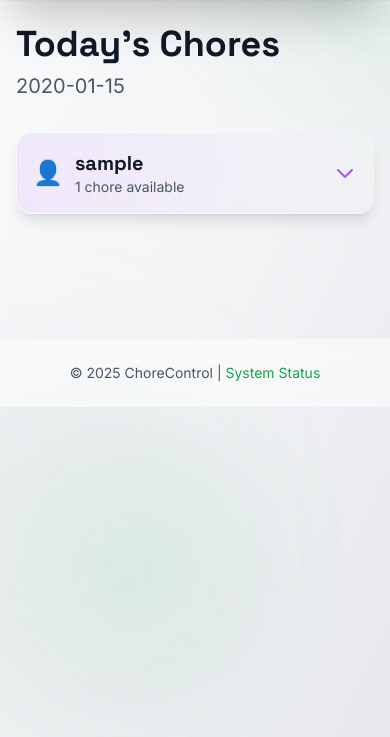
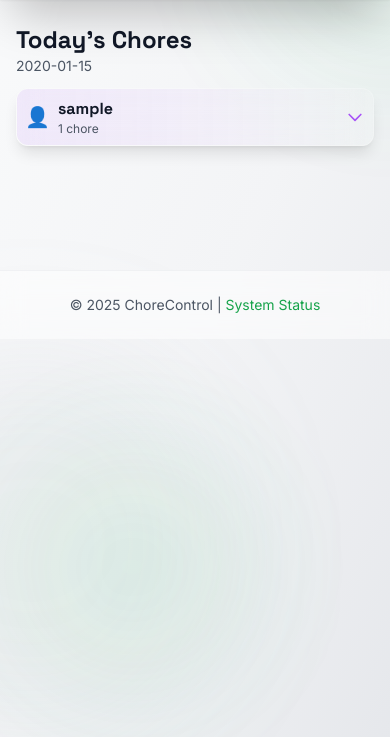
Before and after one commit to shaunadam/chorecontrol, a Flask app: template chorecontrol/templates/today.html in a window 390 px wide. Shown: the part 69-806 px from the top of the page. Run offline with Flask 3, Linux system fonts and the light colour scheme; the template is opened without the code that fills it: most values are stand-ins (such as "Sample title", 1, 10 or a date in 2020); some libraries are stand-ins or nearby versions.

Commit message:
Updated spacing

```diff
--- a/chorecontrol/config.yaml
+++ b/chorecontrol/config.yaml
@@ -5,9 +5,9 @@ description: Home Assistant chore management system with kids, parents, points,
 url: https://github.com/shaunadam/chorecontrol
 arch:
   - amd64
-  - aarch64
-  - armv7
-  - armhf
+  # - aarch64
+  # - armv7
+  # - armhf
 startup: application
 boot: auto
 init: false
--- a/chorecontrol/templates/base.html
+++ b/chorecontrol/templates/base.html
@@ -80,15 +80,22 @@
     </div>
 
     <!-- Frosted Glass Header -->
-    <header class="sticky top-0 z-50 bg-white/80 dark:bg-gray-900/80 backdrop-blur-xl border-b border-gray-200/50 dark:border-gray-700/50 shadow-sm">
+    <header id="main-header" class="sticky top-0 z-50 bg-white/80 dark:bg-gray-900/80 backdrop-blur-xl border-b border-gray-200/50 dark:border-gray-700/50 shadow-sm transition-all duration-300">
         <div class="max-w-7xl mx-auto px-4 sm:px-6 lg:px-8">
             <!-- Header Top: Logo & User Info -->
-            <div class="flex justify-between items-center py-4">
-                <h1 class="font-display text-3xl font-bold">
-                    <a href="{{ url_for('ui.dashboard') }}" class="bg-gradient-to-r from-green-600 to-green-500 dark:from-green-500 dark:to-green-400 bg-clip-text text-transparent hover:from-green-500 hover:to-green-400 dark:hover:from-green-400 dark:hover:to-green-300 transition-all duration-300">
-                      ChoreControl
-                    </a>
-                </h1>
+            <div id="header-top" class="flex justify-between items-center py-4 transition-all duration-300">
+                <div class="flex items-center gap-2">
+                    <button id="header-collapse-toggle" onclick="toggleHeader()" class="p-1.5 rounded-lg hover:bg-white/20 dark:hover:bg-white/10 transition-all lg:block hidden" aria-label="Toggle header">
+                        <svg id="header-collapse-icon" class="w-4 h-4 transition-transform duration-300" fill="none" stroke="currentColor" viewBox="0 0 24 24">
+                            <path stroke-linecap="round" stroke-linejoin="round" stroke-width="2" d="M5 15l7-7 7 7"></path>
+                        </svg>
+                    </button>
+                    <h1 id="header-title" class="font-display text-3xl font-bold transition-all duration-300">
+                        <a href="{{ url_for('ui.dashboard') }}" class="bg-gradient-to-r from-green-600 to-green-500 dark:from-green-500 dark:to-green-400 bg-clip-text text-transparent hover:from-green-500 hover:to-green-400 dark:hover:from-green-400 dark:hover:to-green-300 transition-all duration-300">
+                          ChoreControl
+                        </a>
+                    </h1>
+                </div>
 
                 {% if current_user %}
                 <div class="flex items-center gap-2 sm:gap-3">
@@ -264,13 +271,13 @@
             <!-- Overflow Menu (slide-up drawer) for Parent users -->
             <div id="mobile-overflow-menu" class="lg:hidden fixed inset-0 z-50 hidden">
               <div class="absolute inset-0 bg-black/40 backdrop-blur-sm" onclick="closeMobileMenu()"></div>
-              <div class="mobile-drawer absolute bottom-0 left-0 right-0 bg-white/95 dark:bg-gray-900/95 backdrop-blur-xl rounded-t-3xl border-t border-gray-200/50 dark:border-gray-700/50 shadow-2xl pb-safe">
+              <div class="mobile-drawer absolute bottom-0 left-0 right-0 bg-white/95 dark:bg-gray-900/95 backdrop-blur-xl rounded-t-3xl border-t border-gray-200/50 dark:border-gray-700/50 shadow-2xl pb-safe max-h-[70vh] overflow-y-auto">
                 <div class="p-6">
                   <div class="flex justify-between items-center mb-4">
                     <h3 class="font-display text-xl font-bold">More Options</h3>
                     <button onclick="closeMobileMenu()" class="p-2 rounded-lg hover:bg-gray-100 dark:hover:bg-gray-800">✕</button>
                   </div>
-                  <div class="grid grid-cols-3 gap-4">
+                  <div class="grid grid-cols-3 gap-3">
                     <a href="{{ url_for('ui.dashboard') }}" class="overflow-menu-item {% if request.endpoint == 'ui.dashboard' %}bg-green-500/10{% endif %}">
                       <span class="text-3xl">📊</span>
                       <span class="text-xs font-medium">Dashboard</span>
@@ -415,6 +422,40 @@
                 transition: transform 0.1s ease;
             }
         }
+
+        /* Header collapse states */
+        #main-header.collapsed #header-top {
+            padding-top: 0.5rem;
+            padding-bottom: 0.5rem;
+        }
+
+        #main-header.collapsed #header-title {
+            font-size: 1.25rem;
+        }
+
+        #main-header.collapsed #header-collapse-icon {
+            transform: rotate(180deg);
+        }
+
+        #main-header.collapsed nav {
+            display: none;
+        }
     </style>
+
+    <script>
+        function toggleHeader() {
+            const header = document.getElementById('main-header');
+            const isCollapsed = header.classList.toggle('collapsed');
+            localStorage.setItem('headerCollapsed', isCollapsed ? 'true' : 'false');
+        }
+
+        // Restore header state on page load
+        document.addEventListener('DOMContentLoaded', function() {
+            const isCollapsed = localStorage.getItem('headerCollapsed') === 'true';
+            if (isCollapsed) {
+                document.getElementById('main-header').classList.add('collapsed');
+            }
+        });
+    </script>
 </body>
 </html>
--- a/chorecontrol/templates/today.html
+++ b/chorecontrol/templates/today.html
@@ -61,12 +61,12 @@
 {% endblock %}
 
 {% block content %}
-<!-- Page Header -->
-<div class="mb-8">
-    <h1 class="font-display text-4xl md:text-5xl font-bold text-gray-900 dark:text-white">
+<!-- Page Header - Compact -->
+<div class="mb-3">
+    <h1 class="font-display text-2xl font-bold text-gray-900 dark:text-white">
         Today's Chores
     </h1>
-    <p class="mt-2 text-xl text-gray-600 dark:text-gray-400">
+    <p class="text-sm text-gray-600 dark:text-gray-400">
         {{ today.strftime('%A, %B %d, %Y') }}
     </p>
 </div>
@@ -85,23 +85,23 @@
 {% else %}
 
 <!-- Kid Sections -->
-<div class="space-y-4">
+<div class="space-y-2">
     {% for kid_data in kids_data %}
-    <div class="bg-white/10 dark:bg-white/5 backdrop-blur-md border border-white/20 dark:border-white/10 rounded-2xl shadow-lg overflow-hidden">
+    <div class="bg-white/10 dark:bg-white/5 backdrop-blur-md border border-white/20 dark:border-white/10 rounded-xl shadow-lg overflow-hidden">
         <!-- Kid Header -->
-        <div class="accordion-header p-4 flex items-center justify-between bg-gradient-to-r from-purple-500/10 to-transparent" onclick="toggleAccordion(this)">
-            <div class="flex items-center gap-3">
-                <span class="text-2xl">👤</span>
+        <div class="accordion-header p-2 flex items-center justify-between bg-gradient-to-r from-purple-500/10 to-transparent" onclick="toggleAccordion(this)">
+            <div class="flex items-center gap-2">
+                <span class="text-xl">👤</span>
                 <div>
-                    <h2 class="font-display text-xl font-bold text-gray-900 dark:text-white">
+                    <h2 class="font-display text-base font-bold text-gray-900 dark:text-white">
                         {{ kid_data.kid.username }}
                     </h2>
-                    <p class="text-sm text-gray-600 dark:text-gray-400">
-                        {{ kid_data.total_count }} chore{{ 's' if kid_data.total_count != 1 else '' }} available
+                    <p class="text-xs text-gray-600 dark:text-gray-400">
+                        {{ kid_data.total_count }} chore{{ 's' if kid_data.total_count != 1 else '' }}
                     </p>
                 </div>
             </div>
-            <svg class="accordion-icon {% if kid_data.should_expand %}rotated{% endif %} w-6 h-6 text-purple-500" fill="none" stroke="currentColor" viewBox="0 0 24 24">
+            <svg class="accordion-icon {% if kid_data.should_expand %}rotated{% endif %} w-5 h-5 text-purple-500" fill="none" stroke="currentColor" viewBox="0 0 24 24">
                 <path stroke-linecap="round" stroke-linejoin="round" stroke-width="2" d="M19 9l-7 7-7-7"></path>
             </svg>
         </div>
@@ -112,165 +112,117 @@
 
                 {# Late Chores #}
                 {% for chore_data in kid_data.chores.late %}
-                <div class="p-4 flex flex-col md:flex-row md:items-center justify-between gap-3">
-                    <div class="flex-1">
-                        <h3 class="text-lg font-semibold text-gray-900 dark:text-white">
+                <div class="p-2 flex items-center justify-between gap-2">
+                    <div class="flex-1 min-w-0">
+                        <div class="flex flex-wrap items-center gap-1.5">
+                            <h3 class="text-sm font-semibold text-gray-900 dark:text-white">
                                 {{ chore_data.instance.chore.name }}
                             </h3>
-                        <div class="flex flex-wrap items-center gap-2 mt-1">
-                            {# Time Badge #}
-                            <span class="inline-flex items-center px-2 py-0.5 rounded-full text-xs font-semibold badge-late">
-                                Late ({{ chore_data.days_overdue }} day{{ 's' if chore_data.days_overdue != 1 else '' }})
+                            <span class="inline-flex items-center px-1.5 py-0.5 rounded text-xs font-semibold badge-late whitespace-nowrap">
+                                Late ({{ chore_data.days_overdue }}d)
                             </span>
-
-                            {# Points Badge #}
-                            <span class="inline-flex items-center px-2 py-0.5 rounded-full text-xs font-semibold bg-red-500/20 text-red-700 dark:text-red-300 border border-red-500/30">
-                                {{ chore_data.display_points }} pts
+                            <span class="inline-flex items-center px-1.5 py-0.5 rounded text-xs font-semibold bg-red-500/20 text-red-700 dark:text-red-300 border border-red-500/30 whitespace-nowrap">
+                                {{ chore_data.display_points }}pts
                             </span>
-
-                            {# Assignment Type Badge #}
                             {% if chore_data.is_work_together %}
-                                {{ status_badge('info', 'Work Together') }}
-                                {% if chore_data.claims_count > 0 %}
-                                <span class="text-xs text-gray-500 dark:text-gray-400">
-                                    ({{ chore_data.claims_count }} claimed)
-                                </span>
-                                {% endif %}
+                                {{ status_badge('info', 'WT' if chore_data.claims_count == 0 else 'WT(' + chore_data.claims_count|string + ')') }}
                             {% elif chore_data.is_shared %}
                                 {{ status_badge('warning', 'Shared') }}
                             {% endif %}
                         </div>
                     </div>
-                    <div class="flex items-center gap-2">
                     <button type="button"
                             onclick="claimChoreForKid({{ chore_data.instance.id }}, {{ kid_data.kid.id }}, this)"
-                                class="touch-btn bg-red-500/90 hover:bg-red-500 text-white font-medium px-4 py-2 rounded-lg transition-all">
+                            class="bg-red-500/90 hover:bg-red-500 text-white font-medium px-3 py-1.5 rounded-lg transition-all text-sm whitespace-nowrap">
                         Claim
                     </button>
-                    </div>
                 </div>
                 {% endfor %}
 
                 {# Today Chores #}
                 {% for chore_data in kid_data.chores.today %}
-                <div class="p-4 flex flex-col md:flex-row md:items-center justify-between gap-3">
-                    <div class="flex-1">
-                        <h3 class="text-lg font-semibold text-gray-900 dark:text-white">
+                <div class="p-2 flex items-center justify-between gap-2">
+                    <div class="flex-1 min-w-0">
+                        <div class="flex flex-wrap items-center gap-1.5">
+                            <h3 class="text-sm font-semibold text-gray-900 dark:text-white">
                                 {{ chore_data.instance.chore.name }}
                             </h3>
-                        <div class="flex flex-wrap items-center gap-2 mt-1">
-                            {# Time Badge #}
-                            <span class="inline-flex items-center px-2 py-0.5 rounded-full text-xs font-semibold badge-today">
+                            <span class="inline-flex items-center px-1.5 py-0.5 rounded text-xs font-semibold badge-today whitespace-nowrap">
                                 Today
                             </span>
-
-                            {# Points Badge #}
-                            <span class="inline-flex items-center px-2 py-0.5 rounded-full text-xs font-semibold bg-green-500/20 text-green-700 dark:text-green-300 border border-green-500/30">
-                                {{ chore_data.display_points }} pts
+                            <span class="inline-flex items-center px-1.5 py-0.5 rounded text-xs font-semibold bg-green-500/20 text-green-700 dark:text-green-300 border border-green-500/30 whitespace-nowrap">
+                                {{ chore_data.display_points }}pts
                             </span>
-
-                            {# Assignment Type Badge #}
                             {% if chore_data.is_work_together %}
-                                {{ status_badge('info', 'Work Together') }}
-                                {% if chore_data.claims_count > 0 %}
-                                <span class="text-xs text-gray-500 dark:text-gray-400">
-                                    ({{ chore_data.claims_count }} claimed)
-                                </span>
-                                {% endif %}
+                                {{ status_badge('info', 'WT' if chore_data.claims_count == 0 else 'WT(' + chore_data.claims_count|string + ')') }}
                             {% elif chore_data.is_shared %}
                                 {{ status_badge('warning', 'Shared') }}
                             {% endif %}
                         </div>
                     </div>
-                    <div class="flex items-center gap-2">
                     <button type="button"
                             onclick="claimChoreForKid({{ chore_data.instance.id }}, {{ kid_data.kid.id }}, this)"
-                                class="touch-btn bg-green-500/90 hover:bg-green-500 text-white font-medium px-4 py-2 rounded-lg transition-all">
+                            class="bg-green-500/90 hover:bg-green-500 text-white font-medium px-3 py-1.5 rounded-lg transition-all text-sm whitespace-nowrap">
                         Claim
                     </button>
-                    </div>
                 </div>
                 {% endfor %}
 
                 {# Early Chores #}
                 {% for chore_data in kid_data.chores.early %}
-                <div class="p-4 flex flex-col md:flex-row md:items-center justify-between gap-3">
-                    <div class="flex-1">
-                        <h3 class="text-lg font-semibold text-gray-900 dark:text-white">
+                <div class="p-2 flex items-center justify-between gap-2">
+                    <div class="flex-1 min-w-0">
+                        <div class="flex flex-wrap items-center gap-1.5">
+                            <h3 class="text-sm font-semibold text-gray-900 dark:text-white">
                                 {{ chore_data.instance.chore.name }}
                             </h3>
-                        <div class="flex flex-wrap items-center gap-2 mt-1">
-                            {# Time Badge #}
-                            <span class="inline-flex items-center px-2 py-0.5 rounded-full text-xs font-semibold badge-early">
-                                Early (due in {{ chore_data.days_until_due }} day{{ 's' if chore_data.days_until_due != 1 else '' }})
+                            <span class="inline-flex items-center px-1.5 py-0.5 rounded text-xs font-semibold badge-early whitespace-nowrap">
+                                +{{ chore_data.days_until_due }}d
                             </span>
-
-                            {# Points Badge #}
-                            <span class="inline-flex items-center px-2 py-0.5 rounded-full text-xs font-semibold bg-blue-500/20 text-blue-700 dark:text-blue-300 border border-blue-500/30">
-                                {{ chore_data.display_points }} pts
+                            <span class="inline-flex items-center px-1.5 py-0.5 rounded text-xs font-semibold bg-blue-500/20 text-blue-700 dark:text-blue-300 border border-blue-500/30 whitespace-nowrap">
+                                {{ chore_data.display_points }}pts
                             </span>
-
-                            {# Assignment Type Badge #}
                             {% if chore_data.is_work_together %}
-                                {{ status_badge('info', 'Work Together') }}
-                                {% if chore_data.claims_count > 0 %}
-                                <span class="text-xs text-gray-500 dark:text-gray-400">
-                                    ({{ chore_data.claims_count }} claimed)
-                                </span>
-                                {% endif %}
+                                {{ status_badge('info', 'WT' if chore_data.claims_count == 0 else 'WT(' + chore_data.claims_count|string + ')') }}
                             {% elif chore_data.is_shared %}
                                 {{ status_badge('warning', 'Shared') }}
                             {% endif %}
                         </div>
                     </div>
-                    <div class="flex items-center gap-2">
                     <button type="button"
                             onclick="claimChoreForKid({{ chore_data.instance.id }}, {{ kid_data.kid.id }}, this)"
-                                class="touch-btn bg-blue-500/90 hover:bg-blue-500 text-white font-medium px-4 py-2 rounded-lg transition-all">
+                            class="bg-blue-500/90 hover:bg-blue-500 text-white font-medium px-3 py-1.5 rounded-lg transition-all text-sm whitespace-nowrap">
                         Claim
                     </button>
-                    </div>
                 </div>
                 {% endfor %}
 
                 {# Anytime Chores #}
                 {% for chore_data in kid_data.chores.anytime %}
-                <div class="p-4 flex flex-col md:flex-row md:items-center justify-between gap-3">
-                    <div class="flex-1">
-                        <h3 class="text-lg font-semibold text-gray-900 dark:text-white">
+                <div class="p-2 flex items-center justify-between gap-2">
+                    <div class="flex-1 min-w-0">
+                        <div class="flex flex-wrap items-center gap-1.5">
+                            <h3 class="text-sm font-semibold text-gray-900 dark:text-white">
                                 {{ chore_data.instance.chore.name }}
                             </h3>
-                        <div class="flex flex-wrap items-center gap-2 mt-1">
-                            {# Time Badge #}
-                            <span class="inline-flex items-center px-2 py-0.5 rounded-full text-xs font-semibold badge-anytime">
+                            <span class="inline-flex items-center px-1.5 py-0.5 rounded text-xs font-semibold badge-anytime whitespace-nowrap">
                                 Anytime
                             </span>
-
-                            {# Points Badge #}
-                            <span class="inline-flex items-center px-2 py-0.5 rounded-full text-xs font-semibold bg-gray-500/20 text-gray-700 dark:text-gray-300 border border-gray-500/30">
-                                {{ chore_data.display_points }} pts
+                            <span class="inline-flex items-center px-1.5 py-0.5 rounded text-xs font-semibold bg-gray-500/20 text-gray-700 dark:text-gray-300 border border-gray-500/30 whitespace-nowrap">
+                                {{ chore_data.display_points }}pts
                             </span>
-
-                            {# Assignment Type Badge #}
                             {% if chore_data.is_work_together %}
-                                {{ status_badge('info', 'Work Together') }}
-                                {% if chore_data.claims_count > 0 %}
-                                <span class="text-xs text-gray-500 dark:text-gray-400">
-                                    ({{ chore_data.claims_count }} claimed)
-                                </span>
-                                {% endif %}
+                                {{ status_badge('info', 'WT' if chore_data.claims_count == 0 else 'WT(' + chore_data.claims_count|string + ')') }}
                             {% elif chore_data.is_shared %}
                                 {{ status_badge('warning', 'Shared') }}
                             {% endif %}
                         </div>
                     </div>
-                    <div class="flex items-center gap-2">
                     <button type="button"
                             onclick="claimChoreForKid({{ chore_data.instance.id }}, {{ kid_data.kid.id }}, this)"
-                                class="touch-btn bg-gray-500/90 hover:bg-gray-500 text-white font-medium px-4 py-2 rounded-lg transition-all">
+                            class="bg-gray-500/90 hover:bg-gray-500 text-white font-medium px-3 py-1.5 rounded-lg transition-all text-sm whitespace-nowrap">
                         Claim
                     </button>
-                    </div>
                 </div>
                 {% endfor %}
 
```
Lines whose indentation alone changed are shown as unchanged.
